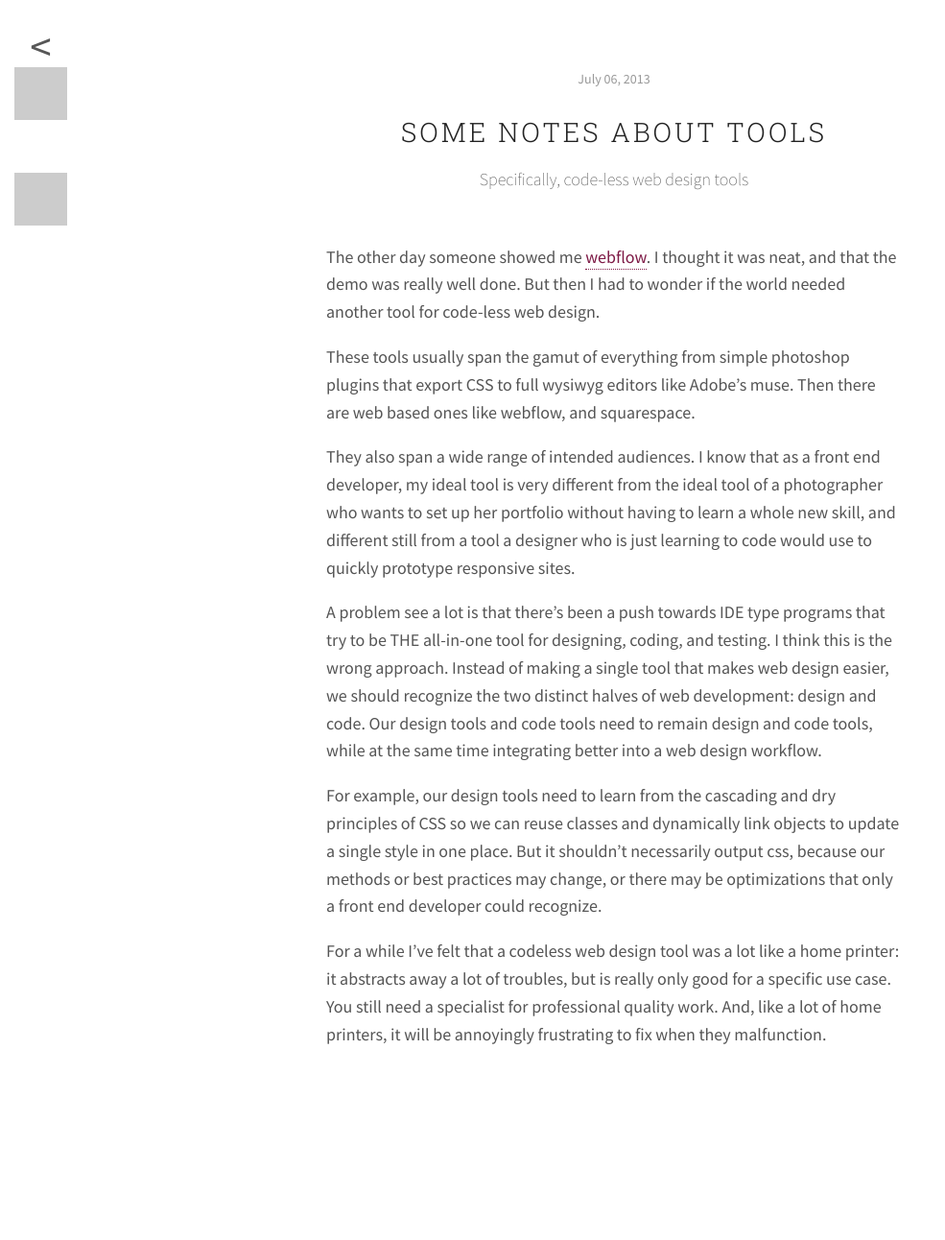
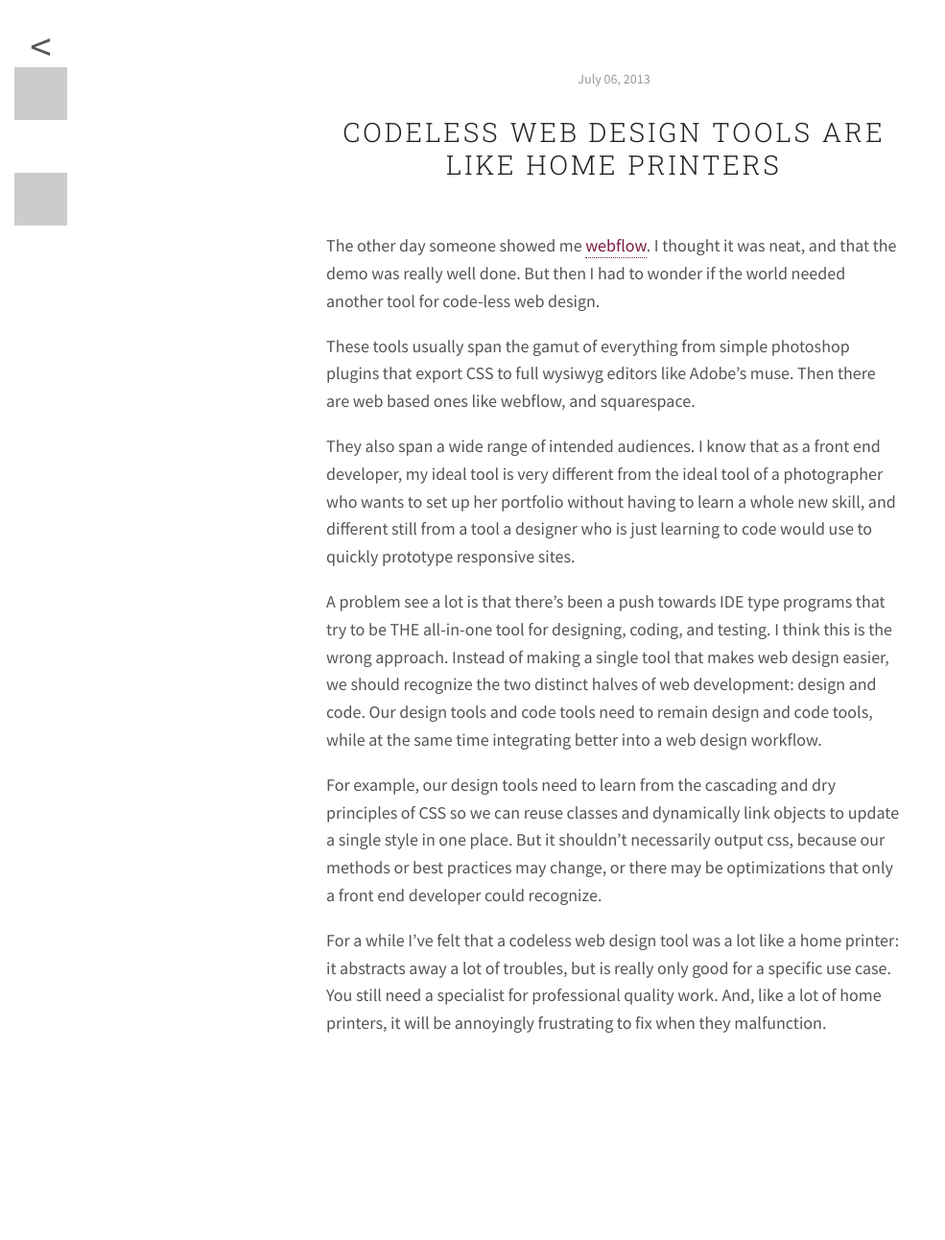
Before and after one commit to rvinluan/rvinluan.github.io, a Jekyll site: the page built from _posts/2013-07-06-about-tools.md, in a window 1280 px wide. Shown: the whole page at 96% size, without its empty margins (0-985 px from the left). Built offline with Jekyll 4.4.1, drawn with Linux system fonts in a browser that asks for light colours; nearby versions of some CDN libraries.

```diff
--- a/_posts/2013-07-06-about-tools.md
+++ b/_posts/2013-07-06-about-tools.md
@@ -1,10 +1,9 @@
 ---
 layout: post
-title: "Some notes about tools"
-subtitle: "Specifically, code-less web design tools"
+title: Codeless Web Design Tools are like Home Printers
 ---
 
-The other day someone showed me [webflow](). I thought it was neat, and that the demo was really well done. But then I had to wonder if the world needed another tool for code-less web design.
+The other day someone showed me [webflow](https://webflow.com). I thought it was neat, and that the demo was really well done. But then I had to wonder if the world needed another tool for code-less web design.
 
 These tools usually span the gamut of everything from simple photoshop plugins that export CSS to full wysiwyg editors like Adobe's muse. Then there are web based ones like webflow, and squarespace.
 
```
Also changed, not shown: _posts/2013-07-02-pokemon.md (+1 -0 lines), _posts/2013-07-02-test-styles.md (+1 -0 lines).
